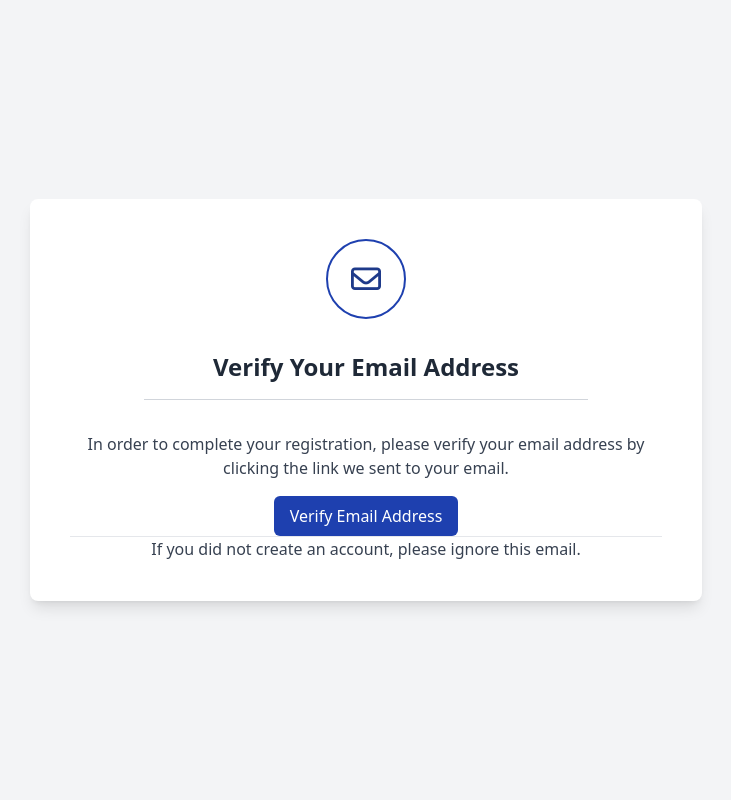
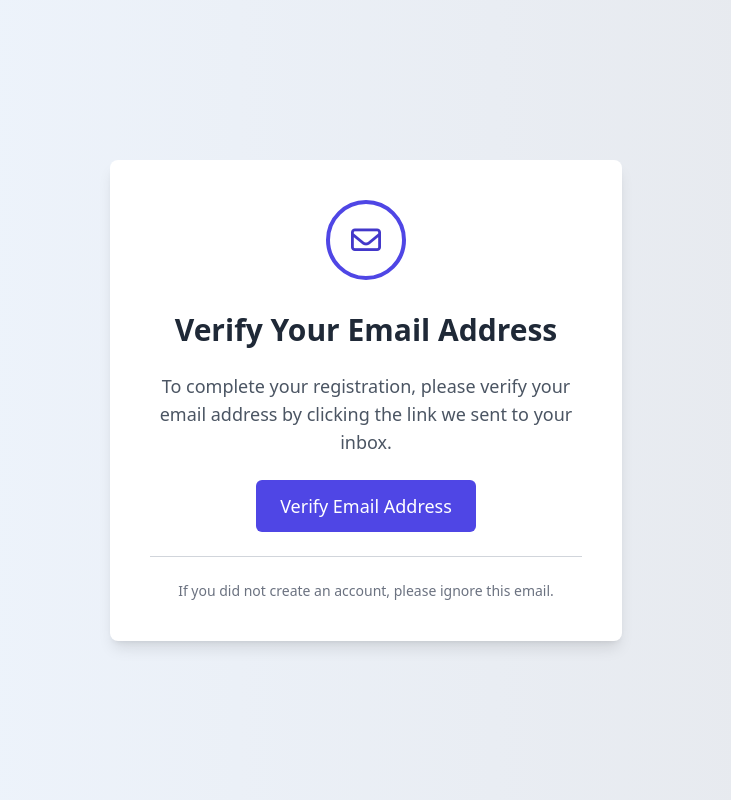
Before and after one commit to AYRGO/collab_proj, a PHP site: page /collab_proj/verification.php in a window 1280 px wide. Shown: the whole page, without its empty margins (274-1005 px from the left). Run offline with PHP 8.4, Linux system fonts and the light colour scheme; some libraries are stand-ins or nearby versions.

Commit message:
newupdate (verification message)

```diff
--- a/login.php
+++ b/login.php
@@ -40,7 +40,10 @@ if ($_SERVER['REQUEST_METHOD'] == 'POST') {
                 exit();
             } else {
 
-                echo "Invalid email or password!";
+                echo "<script>
+                        alert('Invalid email or password. Please try again.');
+                        window.location.href = 'loginpage.php';
+                      </script>";
             }
         } else {
 
--- a/verification.php
+++ b/verification.php
@@ -26,10 +26,14 @@ if (isset($_GET['token'])) {
 
                 if ($updateStmt->execute([':id' => $user['id']])) {
                     // Inform the user of successful verification
-                    echo "Your account has been successfully verified! You will be redirected to the login page.";
+                    $message = "Your account has been successfully verified! You will be redirected to the login page.";
+
+                    echo "<script>
+                        alert('$message');
+                    </script>";
 
                     // Redirect to login page after 3 seconds
-                    header("Refresh: 3; url=loginpage.php");
+                    header("Refresh: 1; url=loginpage.php");
                     exit; // Make sure no further code is executed after redirection
                 } else {
                     // Error in the update query
@@ -47,7 +51,6 @@ if (isset($_GET['token'])) {
 }
 ?>
 
-
 <!doctype html>
 <head>
     <meta charset="UTF-8">
@@ -58,30 +61,29 @@ if (isset($_GET['token'])) {
     <link href="https://fonts.googleapis.com/icon?family=Material+Icons" rel="stylesheet">
     <script src="https://cdn.tailwindcss.com"></script>
 </head>
-<body class="bg-gray-100">
+<body class="bg-gradient-to-r from-blue-50 to-gray-200 font-sans">
 
-    <div class="max-w-2xl mx-auto">
-        <div class="flex justify-center items-center h-screen text-gray-700">
-            <div class="bg-white p-10 rounded-lg shadow-lg flex flex-col items-center justify-center text-center">
-                <div class="w-20 h-20 border-2 border-blue-800 rounded-full flex items-center justify-center mb-8">
-                <i class="fa-regular fa-envelope text-blue-900 text-3xl"></i>
+    <div class="max-w-lg mx-auto">
+        <div class="flex justify-center items-center h-screen text-gray-800">
+            <div class="bg-white p-10 rounded-lg shadow-lg transform transition-all hover:shadow-2xl">
+                <div class="w-20 h-20 border-4 border-indigo-600 rounded-full flex items-center justify-center mb-8 mx-auto">
+                    <i class="fa-regular fa-envelope text-indigo-700 text-3xl"></i>
                 </div>
 
                 <div>
-                    <h1 class="font-semibold text-2xl capitalize text-gray-800 mb-4">Verify your email address</h1>
-                    <hr class="w-3/4 border-t border-gray-300 mx-auto py-4">
+                    <h1 class="font-semibold text-3xl text-center text-gray-800 mb-6">Verify Your Email Address</h1>
+                    <p class="text-center text-lg text-gray-600 mb-6">To complete your registration, please verify your email address by clicking the link we sent to your inbox.</p>
 
-                    <p class="mb-4">In order to complete your registration, please verify your email address by clicking the link we sent to your email.</p>
+                    <a href="https://gmail.com/" class="block text-center">
+                        <button class="bg-indigo-600 text-white px-6 py-3 rounded-md text-lg hover:bg-indigo-700 focus:outline-none focus:ring-2 focus:ring-indigo-500 focus:ring-opacity-50 transition duration-300 transform hover:scale-105">
+                            Verify Email Address
+                        </button>
+                    </a>
+                    <hr class="my-6 border-gray-300">
 
-                    <a href="https://gmail.com/">
-                        <button class="bg-blue-800 text-white px-4 py-2 rounded-md hover:bg-blue-900">Verify Email Address</button>
-                    </a>
-                    <hr>
-
-                    <p>
+                    <p class="text-center text-sm text-gray-500">
                         If you did not create an account, please ignore this email.
                     </p>
-
                 </div>
             </div>
         </div>
```
Also changed, not shown: register.php (+9 -2 lines).
